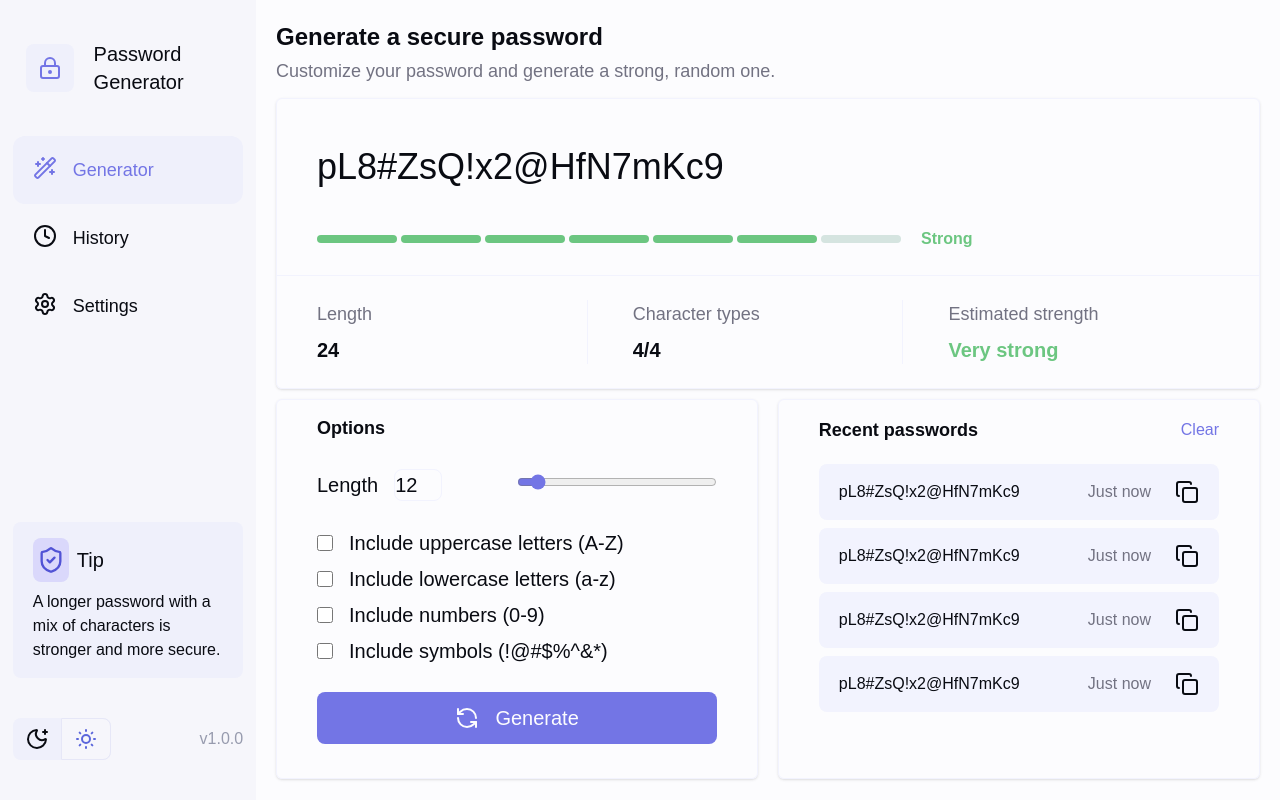
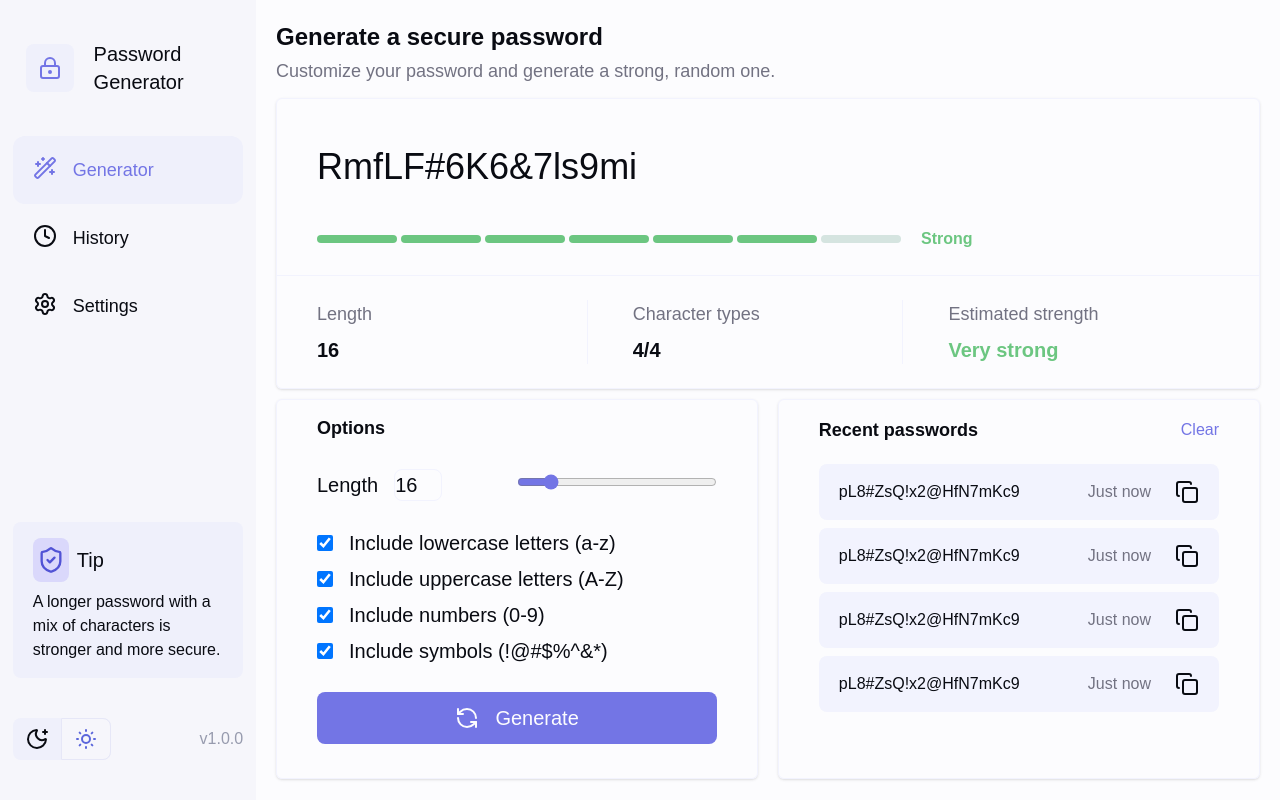
Before and after one commit to katerynashvets/password-generator-desktop, a Next.js app: page / in a window 1280 px wide. Built offline with nearby package versions, Linux system fonts and the light colour scheme.

Commit message:
feat: add password generator logic

```diff
--- a/src/app/page.tsx
+++ b/src/app/page.tsx
@@ -1,6 +1,33 @@
+'use client';
+
+import { useState } from 'react';
 import Password from '../components/Password';
+import { passGenerator } from '../helper/passGenerator';
+import { PasswordType } from '../types/Password';
 
 export default function Home() {
+  const [length, setLength] = useState<number>(16);
+  const [upperCase, setUpperCase] = useState<boolean>(true);
+  const [lowerCase, setLowerCase] = useState<boolean>(true);
+  const [numbers, setNumbers] = useState<boolean>(true);
+  const [symbols, setSymbols] = useState<boolean>(true);
+  const [charTypes, setCharTypes] = useState<number>(4);
+  const [result, setResult] = useState<PasswordType>(
+    passGenerator({
+      length,
+      upperCase,
+      lowerCase,
+      numbers,
+      symbols,
+    }),
+  );
+
+  const charsTypesCalc = () => {
+    const charTypes = [upperCase, lowerCase, numbers, symbols];
+    const result = charTypes.filter((type) => type == true).length;
+    setCharTypes(result);
+  };
+
   return (
     <div className='h-full flex flex-col gap-2 justify-around'>
       <div>
@@ -14,7 +41,7 @@ export default function Home() {
 
       <div className='shadow-sm border-1 border-[var(--border-container)] rounded-md pt-4  xl:pt-6'>
         <div className='px-5 xl:px-10 text-[var(--text-primary)] text-4xl py-4 xl:py-6'>
-          <div>pL8#ZsQ!x2@HfN7mKc9</div>
+          <div>{result.name}</div>
           <div className='flex items-center gap-1 mt-10'>
             <div className='w-20 rounded-xl h-2 bg-[#6cc681]'></div>
             <div className='w-20 rounded-xl h-2 bg-[#6cc681]'></div>
@@ -31,13 +58,13 @@ export default function Home() {
         <div className='w-full flex justify-between border-t-1 border-t-[var(--border-container)] px-5 xl:px-10'>
           <div className='flex flex-col w-[30%] justify-center my-3 xl:my-6 gap-2 border-r-1 border-r-[var(--border-container)]'>
             <span className='text-[var(--text-secondary)] text-lg'>Length</span>
-            <span className='text-xl font-semibold'>24</span>
+            <span className='text-xl font-semibold'>{result.name.length}</span>
           </div>
           <div className='flex flex-col w-[30%] justify-center my-3 xl:my-6 gap-2 border-r-1 border-r-[var(--border-container)]'>
             <span className='text-[var(--text-secondary)] text-lg '>
               Character types
             </span>
-            <span className='text-xl font-semibold'>4/4</span>
+            <span className='text-xl font-semibold'>{charTypes}/4</span>
           </div>
           <div className='flex flex-col w-[30%] justify-center my-3 xl:my-6 gap-2'>
             <span className='text-[var(--text-secondary)] text-lg'>
@@ -57,7 +84,7 @@ export default function Home() {
               <span>Length</span>
               <input
                 type='number'
-                defaultValue={12}
+                defaultValue={length}
                 className='border-1 border-[var(--border-container)] rounded-lg w-12 py-[1px] flex'
               />
             </div>
@@ -65,7 +92,8 @@ export default function Home() {
               <input
                 type='range'
                 aria-label='Password length'
-                defaultValue={12}
+                defaultValue={length}
+                onChange={(event) => setLength(Number(event.target.value))}
                 step={1}
                 min={8}
                 max={64}
@@ -75,23 +103,57 @@ export default function Home() {
           </div>
           <div className='flex flex-col gap-2 text-lg xl:text-xl'>
             <div className='flex items-center gap-4'>
-              <input type='checkbox' className='w-4 h-4' />{' '}
+              <input
+                type='checkbox'
+                className='w-4 h-4'
+                checked={lowerCase}
+                onChange={() => setLowerCase(!lowerCase)}
+              />{' '}
+              <span>Include lowercase letters (a-z)</span>
+            </div>
+            <div className='flex items-center gap-4'>
+              <input
+                type='checkbox'
+                className='w-4 h-4'
+                checked={upperCase}
+                onChange={() => setUpperCase(!upperCase)}
+              />{' '}
               <span>Include uppercase letters (A-Z)</span>
             </div>
             <div className='flex items-center gap-4'>
-              <input type='checkbox' className='w-4 h-4' />{' '}
-              <span>Include lowercase letters (a-z)</span>
-            </div>
-            <div className='flex items-center gap-4'>
-              <input type='checkbox' className='w-4 h-4' />{' '}
+              <input
+                type='checkbox'
+                className='w-4 h-4'
+                checked={numbers}
+                onChange={() => setNumbers(!numbers)}
+              />{' '}
               <span>Include numbers (0-9)</span>
             </div>
             <div className='flex items-center gap-4'>
-              <input type='checkbox' className='w-4 h-4' />{' '}
+              <input
+                type='checkbox'
+                className='w-4 h-4'
+                checked={symbols}
+                onChange={() => setSymbols(!symbols)}
+              />{' '}
               <span>Include symbols (!@#$%^&*)</span>
             </div>
           </div>
-          <button className='flex items-center gap-4 text-[var(--text-light)] bg-[var(--text-active)] w-full py-2 xl:py-3 flex justify-center rounded-lg cursor-pointer'>
+          <button
+            className='flex items-center gap-4 text-[var(--text-light)] bg-[var(--text-active)] w-full py-2 xl:py-3 flex justify-center rounded-lg cursor-pointer'
+            onClick={() => (
+              setResult(
+                passGenerator({
+                  length,
+                  upperCase,
+                  lowerCase,
+                  numbers,
+                  symbols,
+                }),
+              ),
+              charsTypesCalc()
+            )}
+          >
             <svg
               xmlns='http://www.w3.org/2000/svg'
               width='24'
--- /dev/null
+++ b/src/helper/passGenerator.ts
@@ -0,0 +1,43 @@
+import { PasswordType } from '../types/Password';
+import PasswordOptions from '../types/PasswordOptions';
+
+const lowerCaseChars = 'abcdefghijklmnopqrstuvwxyz';
+const upperCaseChars = 'ABCDEFGHIJKLMNOPQRSTUVWXYZ';
+const numbersChars = '0123456789';
+const symbolsChars = '!@#$%^&*';
+
+export const passGenerator = ({
+  length,
+  upperCase,
+  lowerCase,
+  numbers,
+  symbols,
+}: PasswordOptions): PasswordType => {
+  let chars = '';
+  if (upperCase) {
+    chars += upperCaseChars;
+  }
+  if (lowerCase) {
+    chars += lowerCaseChars;
+  }
+  if (numbers) {
+    chars += numbersChars;
+  }
+  if (symbols) {
+    chars += symbolsChars;
+  }
+
+  if (!chars) {
+    throw new Error('At least one character type must be selected.');
+  }
+
+  const randomValues = new Uint32Array(length);
+  crypto.getRandomValues(randomValues);
+
+  const result = Array.from(randomValues)
+    .map((value) => chars[value % chars.length])
+    .join('');
+
+  const createdAt = new Date().toISOString();
+  return { name: result, time: createdAt };
+};
--- /dev/null
+++ b/src/types/Password.ts
@@ -0,0 +1,4 @@
+export type PasswordType = {
+  name: string;
+  time: string;
+};
--- /dev/null
+++ b/src/types/PasswordOptions.ts
@@ -0,0 +1,9 @@
+type PasswordOptions = {
+  length: number;
+  upperCase: boolean;
+  lowerCase: boolean;
+  numbers: boolean;
+  symbols: boolean;
+};
+
+export default PasswordOptions;
```
Also changed, not shown: src/components/Password.tsx (+2 -6 lines).
